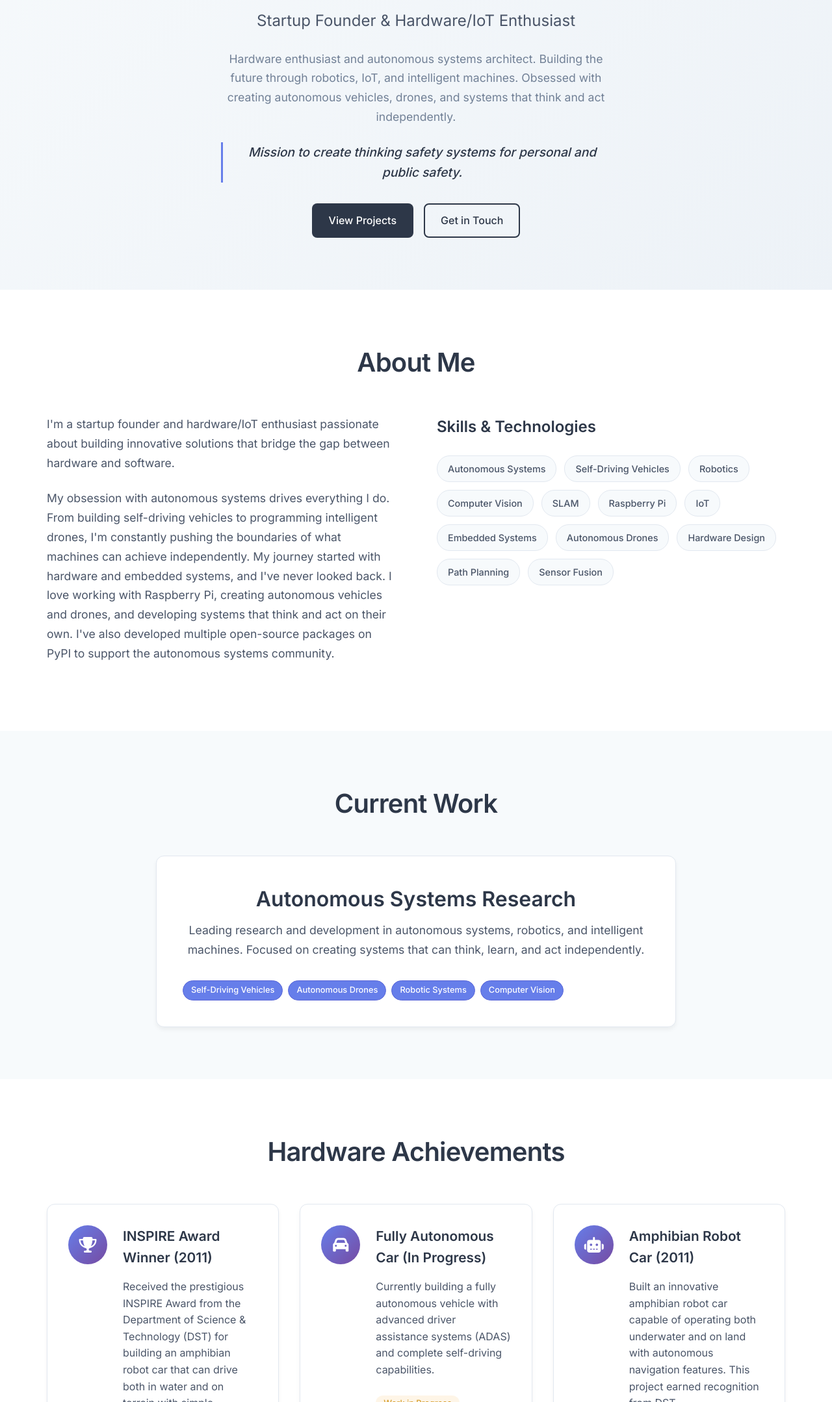
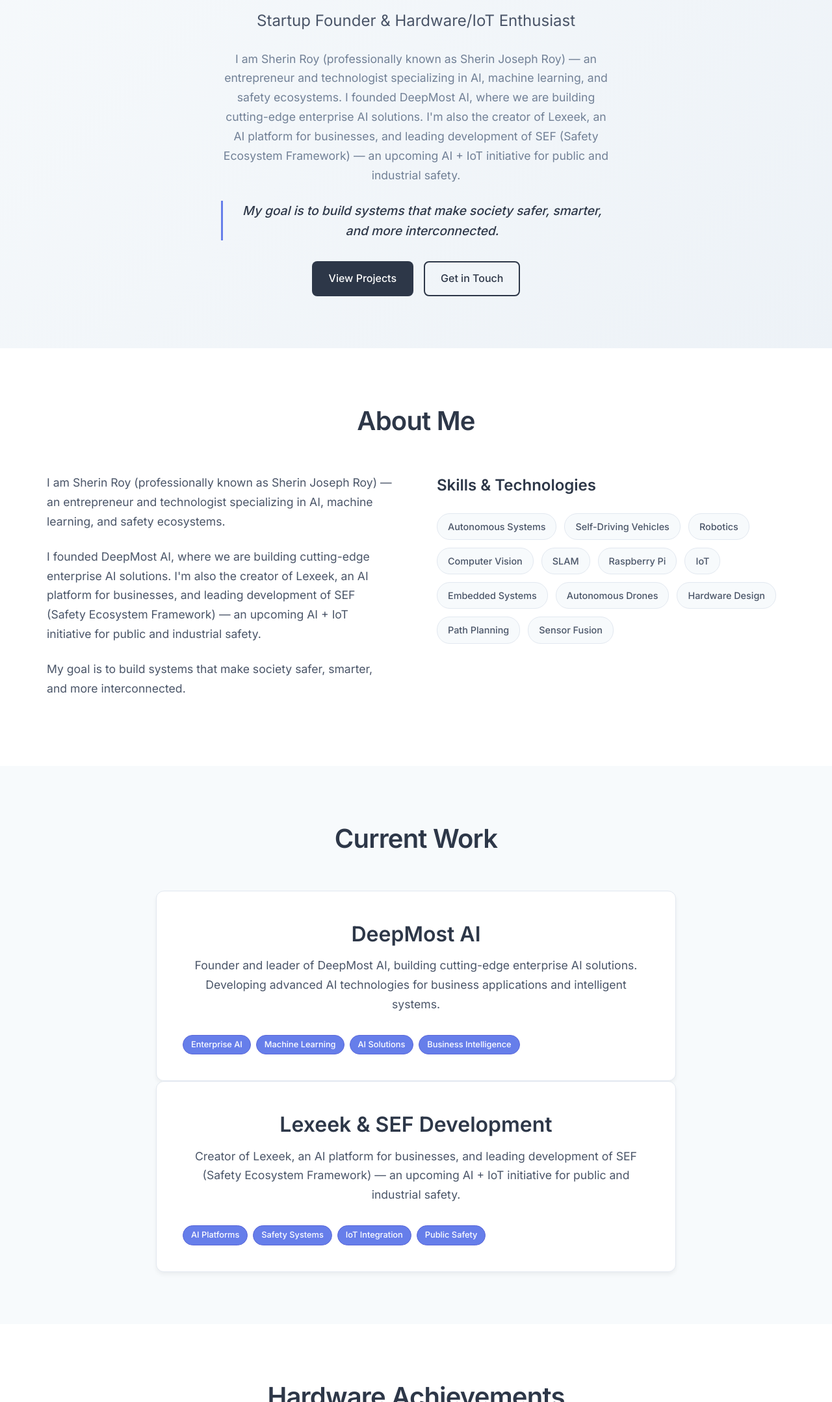
Before and after one commit to Sherin-SEF-AI/Sherin-SEF-AI.github.io, a plain HTML site: page index-seo.html in a window 1280 px wide. Shown: the part 402-2560 px from the top of the page at 65% size. Drawn offline with Linux system fonts and the light colour scheme.

Commit message:
Update bio to reflect current role as entrepreneur and technologist
- Updated hero section with new professional identity
- Added DeepMost AI, Lexeek, and SEF information
- Updated About section with current ventures
- Modified Current Work section to showcase new companies
- Updated all meta descriptions and structured data
- Changed mission to focus on safety and interconnected systems

```diff
--- a/index-seo.html
+++ b/index-seo.html
@@ -7,7 +7,7 @@
     <!-- Primary Meta Tags -->
     <title>Sherin Joseph Roy - Autonomous Systems Engineer & Hardware/IoT Enthusiast</title>
     <meta name="title" content="Sherin Joseph Roy - Autonomous Systems Engineer & Hardware/IoT Enthusiast">
-    <meta name="description" content="Startup founder and autonomous systems architect specializing in self-driving vehicles, robotics, IoT, and intelligent machines. Building the future through innovative hardware and AI solutions.">
+    <meta name="description" content="Sherin Joseph Roy is an entrepreneur and technologist specializing in AI, machine learning, and safety ecosystems. Founder of DeepMost AI, creator of Lexeek, and leading SEF development.">
     <meta name="keywords" content="autonomous systems, self-driving vehicles, robotics, IoT, hardware engineering, computer vision, SLAM, Raspberry Pi, embedded systems, AI, machine learning, cybersecurity, ethical hacking">
     <meta name="author" content="Sherin Joseph Roy">
     <meta name="robots" content="index, follow">
@@ -16,7 +16,7 @@
     <meta property="og:type" content="website">
     <meta property="og:url" content="https://sherin-sef-ai.github.io/">
     <meta property="og:title" content="Sherin Joseph Roy - Autonomous Systems Engineer & Hardware/IoT Enthusiast">
-    <meta property="og:description" content="Startup founder and autonomous systems architect specializing in self-driving vehicles, robotics, IoT, and intelligent machines. Building the future through innovative hardware and AI solutions.">
+    <meta property="og:description" content="Sherin Joseph Roy is an entrepreneur and technologist specializing in AI, machine learning, and safety ecosystems. Founder of DeepMost AI, creator of Lexeek, and leading SEF development.">
     <meta property="og:image" content="https://sherin-sef-ai.github.io/images/sherin-photo.jpg">
     <meta property="og:site_name" content="Sherin Joseph Roy Portfolio">
 
@@ -24,7 +24,7 @@
     <meta property="twitter:card" content="summary_large_image">
     <meta property="twitter:url" content="https://sherin-sef-ai.github.io/">
     <meta property="twitter:title" content="Sherin Joseph Roy - Autonomous Systems Engineer & Hardware/IoT Enthusiast">
-    <meta property="twitter:description" content="Startup founder and autonomous systems architect specializing in self-driving vehicles, robotics, IoT, and intelligent machines.">
+    <meta property="twitter:description" content="Sherin Joseph Roy is an entrepreneur and technologist specializing in AI, machine learning, and safety ecosystems. Founder of DeepMost AI, creator of Lexeek, and leading SEF development.">
     <meta property="twitter:image" content="https://sherin-sef-ai.github.io/images/sherin-photo.jpg">
 
     <!-- Additional SEO Meta Tags -->
@@ -57,8 +57,8 @@
         "@context": "https://schema.org",
         "@type": "Person",
         "name": "Sherin Joseph Roy",
-        "jobTitle": "Autonomous Systems Engineer & Hardware/IoT Enthusiast",
-        "description": "Startup founder and autonomous systems architect specializing in self-driving vehicles, robotics, IoT, and intelligent machines.",
+        "jobTitle": "Entrepreneur & Technologist",
+        "description": "Entrepreneur and technologist specializing in AI, machine learning, and safety ecosystems. Founder of DeepMost AI, creator of Lexeek, and leading development of SEF (Safety Ecosystem Framework).",
         "url": "https://sherin-sef-ai.github.io/",
         "image": "https://sherin-sef-ai.github.io/images/sherin-photo.jpg",
         "sameAs": [
@@ -69,18 +69,17 @@
             "https://www.deepmostai.com"
         ],
         "knowsAbout": [
+            "Artificial Intelligence",
+            "Machine Learning",
+            "Enterprise AI Solutions",
+            "Safety Ecosystems",
+            "AI Platforms",
+            "IoT Integration",
+            "Public Safety",
+            "Industrial Safety",
             "Autonomous Systems",
-            "Self-Driving Vehicles",
-            "Robotics",
-            "IoT",
             "Computer Vision",
-            "SLAM",
-            "Raspberry Pi",
-            "Embedded Systems",
-            "AI",
-            "Machine Learning",
-            "Cybersecurity",
-            "Ethical Hacking"
+            "Business Intelligence"
         ],
         "award": [
             "INSPIRE Award Winner (2011) - Department of Science & Technology (DST)"
@@ -206,12 +205,14 @@
                     <h1 class="hero-title">Sherin Joseph Roy</h1>
                     <p class="hero-subtitle">Startup Founder & Hardware/IoT Enthusiast</p>
                     <p class="hero-description">
-                        Hardware enthusiast and autonomous systems architect. Building the future through robotics,
-                        IoT, and intelligent machines. Obsessed with creating autonomous vehicles, drones, and
-                        systems that think and act independently.
+                        I am Sherin Roy (professionally known as Sherin Joseph Roy) — an entrepreneur and technologist
+                        specializing in AI, machine learning, and safety ecosystems. I founded DeepMost AI, where we
+                        are building cutting-edge enterprise AI solutions. I'm also the creator of Lexeek, an AI
+                        platform for businesses, and leading development of SEF (Safety Ecosystem Framework) — an
+                        upcoming AI + IoT initiative for public and industrial safety.
                     </p>
                     <p class="hero-mission">
-                        Mission to create thinking safety systems for personal and public safety.
+                        My goal is to build systems that make society safer, smarter, and more interconnected.
                     </p>
                     <div class="hero-buttons">
                         <a href="#projects" class="btn btn-primary">View Projects</a>
@@ -228,16 +229,16 @@
                 <div class="about-content">
                     <div class="about-text">
                         <p>
-                            I'm a startup founder and hardware/IoT enthusiast passionate about building innovative solutions
-                            that bridge the gap between hardware and software.
+                            I am Sherin Roy (professionally known as Sherin Joseph Roy) — an entrepreneur and technologist
+                            specializing in AI, machine learning, and safety ecosystems.
                         </p>
                         <p>
-                            My obsession with autonomous systems drives everything I do. From building self-driving vehicles
-                            to programming intelligent drones, I'm constantly pushing the boundaries of what machines can
-                            achieve independently. My journey started with hardware and embedded systems, and I've never
-                            looked back. I love working with Raspberry Pi, creating autonomous vehicles and drones,
-                            and developing systems that think and act on their own. I've also developed multiple
-                            open-source packages on PyPI to support the autonomous systems community.
+                            I founded DeepMost AI, where we are building cutting-edge enterprise AI solutions. I'm also
+                            the creator of Lexeek, an AI platform for businesses, and leading development of SEF (Safety
+                            Ecosystem Framework) — an upcoming AI + IoT initiative for public and industrial safety.
+                        </p>
+                        <p>
+                            My goal is to build systems that make society safer, smarter, and more interconnected.
                         </p>
                     </div>
                     <div class="skills">
@@ -268,16 +269,32 @@
                 <div class="current-work-content">
                     <div class="company-card">
                         <div class="company-info">
-                            <h3>Autonomous Systems Research</h3>
+                            <h3>DeepMost AI</h3>
                             <p class="company-description">
-                                Leading research and development in autonomous systems, robotics, and intelligent machines.
-                                Focused on creating systems that can think, learn, and act independently.
+                                Founder and leader of DeepMost AI, building cutting-edge enterprise AI solutions.
+                                Developing advanced AI technologies for business applications and intelligent systems.
                             </p>
                             <div class="research-areas">
-                                <span class="research-tag">Self-Driving Vehicles</span>
-                                <span class="research-tag">Autonomous Drones</span>
-                                <span class="research-tag">Robotic Systems</span>
-                                <span class="research-tag">Computer Vision</span>
+                                <span class="research-tag">Enterprise AI</span>
+                                <span class="research-tag">Machine Learning</span>
+                                <span class="research-tag">AI Solutions</span>
+                                <span class="research-tag">Business Intelligence</span>
+                            </div>
+                        </div>
+                    </div>
+
+                    <div class="company-card">
+                        <div class="company-info">
+                            <h3>Lexeek & SEF Development</h3>
+                            <p class="company-description">
+                                Creator of Lexeek, an AI platform for businesses, and leading development of SEF
+                                (Safety Ecosystem Framework) — an upcoming AI + IoT initiative for public and industrial safety.
+                            </p>
+                            <div class="research-areas">
+                                <span class="research-tag">AI Platforms</span>
+                                <span class="research-tag">Safety Systems</span>
+                                <span class="research-tag">IoT Integration</span>
+                                <span class="research-tag">Public Safety</span>
                             </div>
                         </div>
                     </div>
```
Also changed, not shown: index.html (+52 -39 lines).
